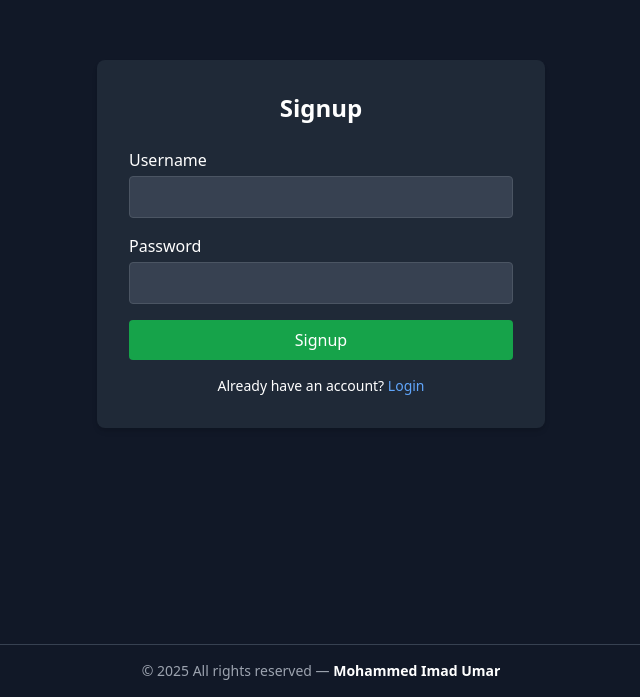
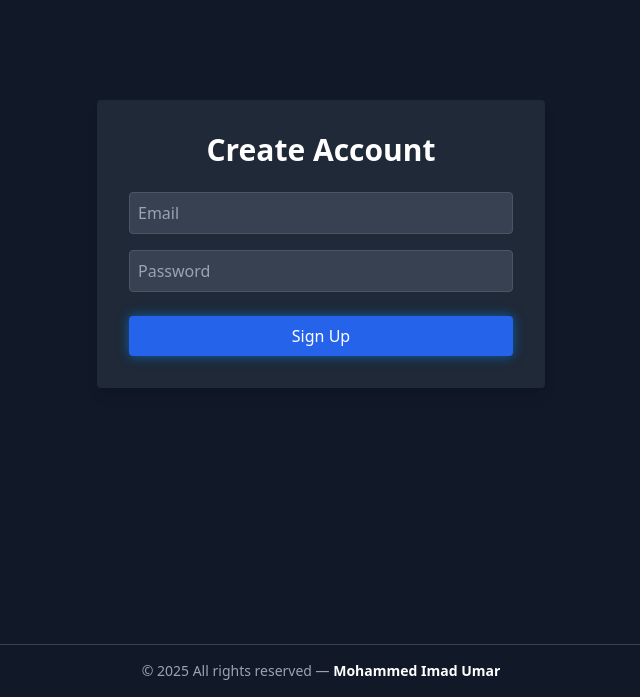
Before and after one commit to mohammed-imad-umar/college-companion, a React (Vite) app: page /signup in a window 1280 px wide. Shown: the part 156-853 px from the top of the page, without its empty margins (319-959 px from the left). Built offline with nearby package versions, Linux system fonts and the light colour scheme; no server answers.

Commit message:
Update Signup.jsx

```diff
--- a/src/auth/Signup.jsx
+++ b/src/auth/Signup.jsx
@@ -1,60 +1,59 @@
 // src/auth/Signup.jsx
-import { useState } from "react";
+import React, { useState } from "react";
 import { useNavigate } from "react-router-dom";
+import { createUserWithEmailAndPassword } from "firebase/auth";
+import { auth } from "../firebase/firebase";
 
 const Signup = () => {
-  const [username, setUsername] = useState("");
+  const [email, setEmail] = useState("");
   const [password, setPassword] = useState("");
+  const [error, setError] = useState("");
   const navigate = useNavigate();
 
-  const handleSignup = (e) => {
+  const handleSignup = async (e) => {
     e.preventDefault();
+    setError("");
 
-    const userData = { username, password };
-    localStorage.setItem("college_user", JSON.stringify(userData));
-    alert("Account created successfully. Please login.");
-    navigate("/login");
+    try {
+      await createUserWithEmailAndPassword(auth, email, password);
+      navigate("/"); // ✅ Redirect to Login page after signup
+    } catch (err) {
+      setError(err.message);
+    }
   };
 
   return (
     <div className="min-h-screen flex items-center justify-center bg-gray-900 text-white">
-      <div className="bg-gray-800 p-8 rounded-lg shadow-md w-full max-w-md">
-        <h2 className="text-2xl font-bold mb-6 text-center">Signup</h2>
-        <form onSubmit={handleSignup} className="space-y-4">
-          <div>
-            <label className="block mb-1">Username</label>
+      <form onSubmit={handleSignup} className="bg-gray-800 p-8 rounded shadow-lg w-full max-w-md">
+        <h2 className="text-3xl font-bold mb-6 text-center">Create Account</h2>
+
+        {error && <p className="text-red-500 text-sm mb-4">{error}</p>}
+
         <input
-              type="text"
-              className="w-full p-2 rounded bg-gray-700 border border-gray-600 focus:outline-none"
-              value={username}
-              onChange={(e) => setUsername(e.target.value)}
+          type="email"
+          placeholder="Email"
+          value={email}
+          onChange={(e) => setEmail(e.target.value)}
           required
+          className="w-full p-2 mb-4 rounded bg-gray-700 border border-gray-600"
         />
-          </div>
-          <div>
-            <label className="block mb-1">Password</label>
+
         <input
           type="password"
-              className="w-full p-2 rounded bg-gray-700 border border-gray-600 focus:outline-none"
+          placeholder="Password"
           value={password}
           onChange={(e) => setPassword(e.target.value)}
           required
+          className="w-full p-2 mb-6 rounded bg-gray-700 border border-gray-600"
         />
-          </div>
+
         <button
           type="submit"
-            className="w-full bg-green-600 hover:bg-green-700 text-white py-2 rounded"
+          className="glow-button bg-blue-600 hover:bg-blue-700 text-white w-full py-2 rounded"
         >
-            Signup
+          Sign Up
         </button>
       </form>
-        <p className="text-center mt-4 text-sm">
-          Already have an account?{" "}
-          <a href="/login" className="text-blue-400 hover:underline">
-            Login
-          </a>
-        </p>
-      </div>
     </div>
   );
 };
```
Lines whose indentation alone changed are shown as unchanged.
